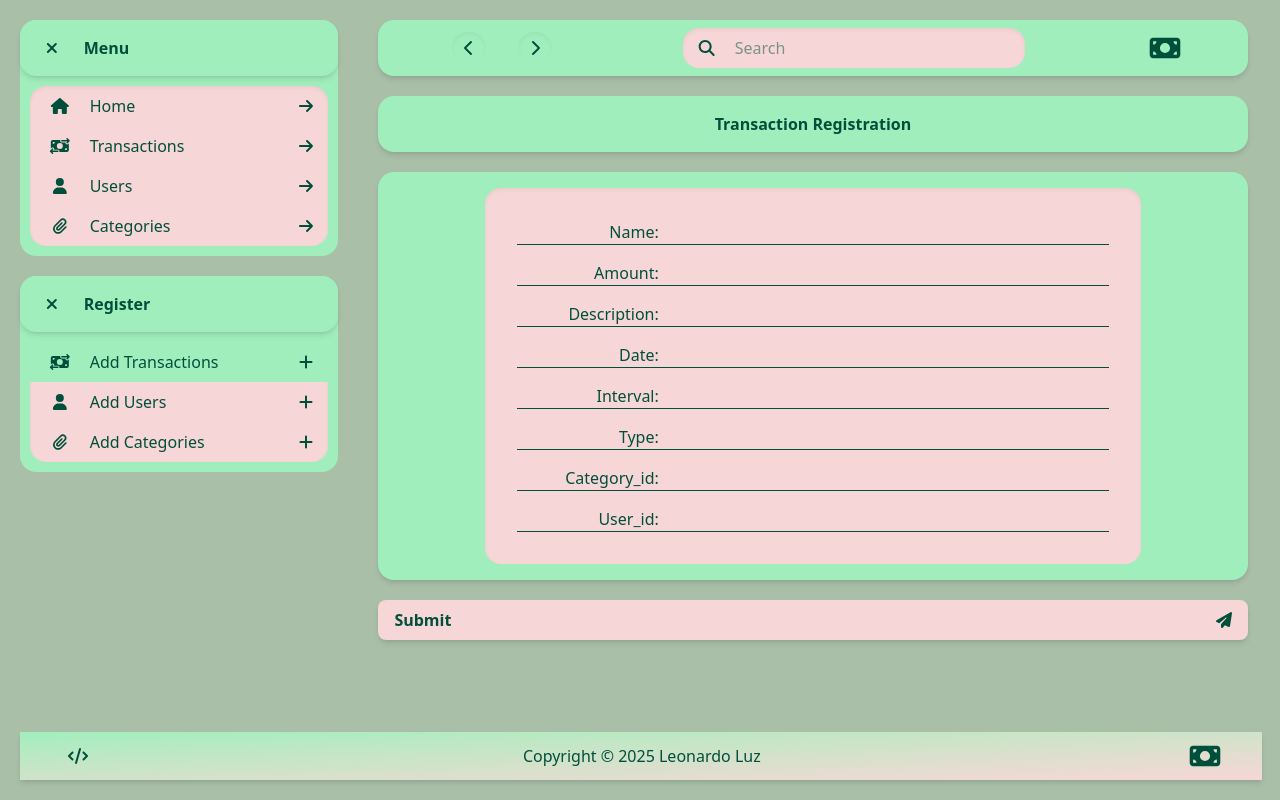
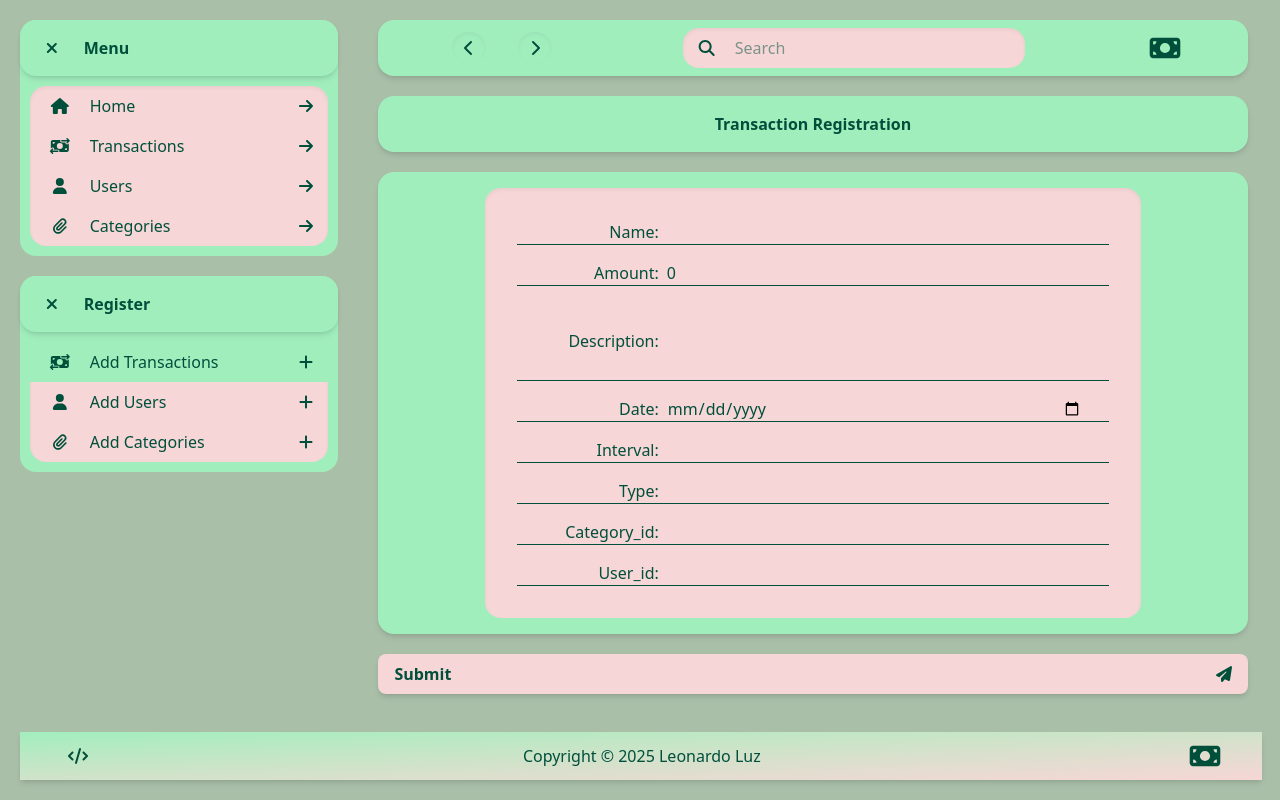
Before and after one commit to Leonardo-Luz/expenses-management, a React (Vite) app in the folder packages/client/: page /register/transactions in a window 1280 px wide. Built offline with nearby package versions, Linux system fonts and the light colour scheme; no server answers.

Commit message:
wip: add form type validation

```diff
--- a/packages/client/src/routes/TransactionsRegister.route.tsx
+++ b/packages/client/src/routes/TransactionsRegister.route.tsx
@@ -7,7 +7,16 @@ import axios from "axios";
 
 const formSchema = z.object({
   name: z.string()
-    .min(1, 'O nome é obrigatório')
+    .min(1, 'O nome é obrigatório'),
+  amount: z.coerce.number() // change to currency
+    .positive('A quantia não pode ser negativa')
+    .min(0, 'A quantia é obrigatória'),
+  description: z.string(),
+  date: z.coerce.date({ errorMap: () => ({ message: 'A data é obrigatória' }) }),
+  interval: z.string(),
+  type: z.string(),
+  category_id: z.string(), // change to a select element
+  user_id: z.string(), // change to a select element
 })
 
 type formData = z.infer<typeof formSchema>
@@ -16,7 +25,9 @@ type formData = z.infer<typeof formSchema>
 export const TransactionsRegister = () => {
   const { register, handleSubmit, formState: { errors } } = useForm<formData>({
     resolver: zodResolver(formSchema),
-    defaultValues: {}
+    defaultValues: {
+      amount: 0.00,
+    }
   });
 
   const registerHandler = async (data: formData) => {
@@ -51,100 +62,100 @@ export const TransactionsRegister = () => {
         }
         <FormElement title="Amount">
           <input
-            type="text"
-            className={`outline-none w-full ${errors.name ? 'text-red-700' : ''}`}
+            type="number"
+            className={`outline-none w-full ${errors.amount ? 'text-red-700' : ''}`}
             autoComplete="off"
-            {...register('name')}
+            {...register('amount')}
           />
         </FormElement>
         {
-          errors.name &&
+          errors.amount &&
           <span className="text-right text-red-700 font-bold">
-            {errors.name.message}
+            {errors.amount.message}
           </span>
         }
         <FormElement title="Description">
-          <input
-            type="text"
-            className={`outline-none w-full ${errors.name ? 'text-red-700' : ''}`}
+          <textarea
+            rows={3}
+            className={`resize-none outline-none w-full ${errors.description ? 'text-red-700' : ''}`}
             autoComplete="off"
-            {...register('name')}
+            {...register('description')}
           />
         </FormElement>
         {
-          errors.name &&
+          errors.description &&
           <span className="text-right text-red-700 font-bold">
-            {errors.name.message}
+            {errors.description.message}
           </span>
         }
         <FormElement title="Date">
           <input
-            type="text"
-            className={`outline-none w-full ${errors.name ? 'text-red-700' : ''}`}
+            type="date"
+            className={`outline-none w-full ${errors.date ? 'text-red-700' : ''}`}
             autoComplete="off"
-            {...register('name')}
+            {...register('date')}
           />
         </FormElement>
         {
-          errors.name &&
+          errors.date &&
           <span className="text-right text-red-700 font-bold">
-            {errors.name.message}
+            {errors.date.message}
           </span>
         }
         <FormElement title="Interval">
           <input
             type="text"
-            className={`outline-none w-full ${errors.name ? 'text-red-700' : ''}`}
+            className={`outline-none w-full ${errors.interval ? 'text-red-700' : ''}`}
             autoComplete="off"
-            {...register('name')}
+            {...register('interval')}
           />
         </FormElement>
         {
-          errors.name &&
+          errors.interval &&
           <span className="text-right text-red-700 font-bold">
-            {errors.name.message}
+            {errors.interval.message}
           </span>
         }
         <FormElement title="Type">
           <input
             type="text"
-            className={`outline-none w-full ${errors.name ? 'text-red-700' : ''}`}
+            className={`outline-none w-full ${errors.type ? 'text-red-700' : ''}`}
             autoComplete="off"
-            {...register('name')}
+            {...register('type')}
           />
         </FormElement>
         {
-          errors.name &&
+          errors.type &&
           <span className="text-right text-red-700 font-bold">
-            {errors.name.message}
+            {errors.type.message}
           </span>
         }
         <FormElement title="Category_id">
           <input
             type="text"
-            className={`outline-none w-full ${errors.name ? 'text-red-700' : ''}`}
+            className={`outline-none w-full ${errors.category_id ? 'text-red-700' : ''}`}
             autoComplete="off"
-            {...register('name')}
+            {...register('category_id')}
           />
         </FormElement>
         {
-          errors.name &&
+          errors.category_id &&
           <span className="text-right text-red-700 font-bold">
-            {errors.name.message}
+            {errors.category_id.message}
           </span>
         }
         <FormElement title="User_id">
           <input
             type="text"
-            className={`outline-none w-full ${errors.name ? 'text-red-700' : ''}`}
+            className={`outline-none w-full ${errors.user_id ? 'text-red-700' : ''}`}
             autoComplete="off"
-            {...register('name')}
+            {...register('user_id')}
           />
         </FormElement>
         {
-          errors.name &&
+          errors.user_id &&
           <span className="text-right text-red-700 font-bold">
-            {errors.name.message}
+            {errors.user_id.message}
           </span>
         }
       </Form>
--- a/packages/client/src/routes/UsersRegister.route.tsx
+++ b/packages/client/src/routes/UsersRegister.route.tsx
@@ -54,7 +54,7 @@ export const UsersRegister = () => {
         <FormElement title="Email">
           <input
             type="text"
-            className={`outline-none w-full ${errors.name ? 'text-red-700' : ''}`}
+            className={`outline-none w-full ${errors.email ? 'text-red-700' : ''}`}
             autoComplete="off"
             {...register('email')}
           />
@@ -68,7 +68,7 @@ export const UsersRegister = () => {
         <FormElement title="Cellphone">
           <input
             type="text"
-            className={`outline-none w-full ${errors.name ? 'text-red-700' : ''}`}
+            className={`outline-none w-full ${errors.cellphone ? 'text-red-700' : ''}`}
             autoComplete="off"
             {...register('cellphone')}
           />
```
